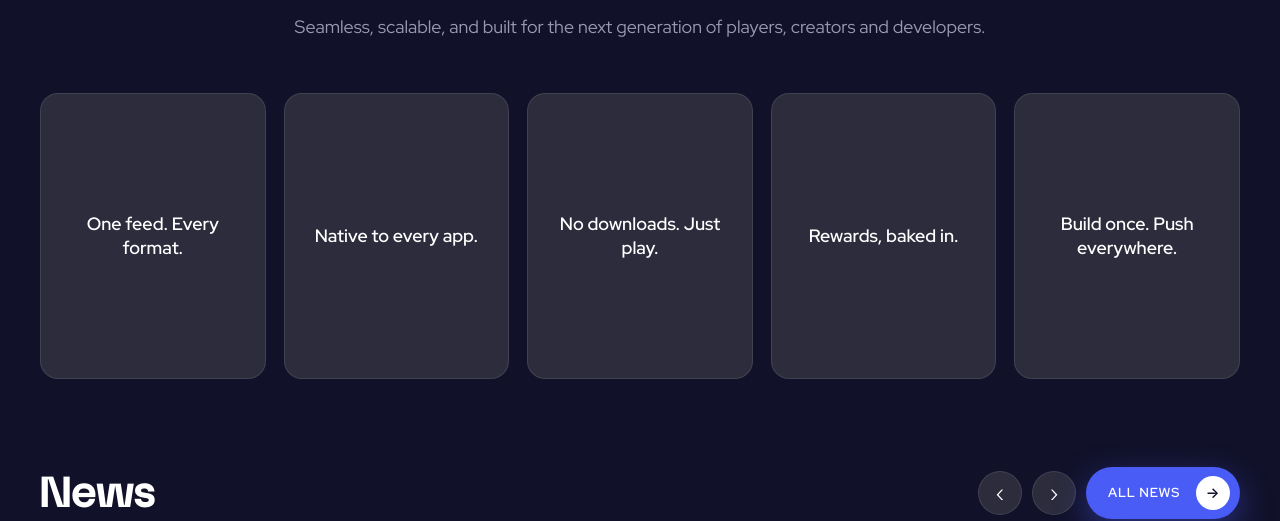
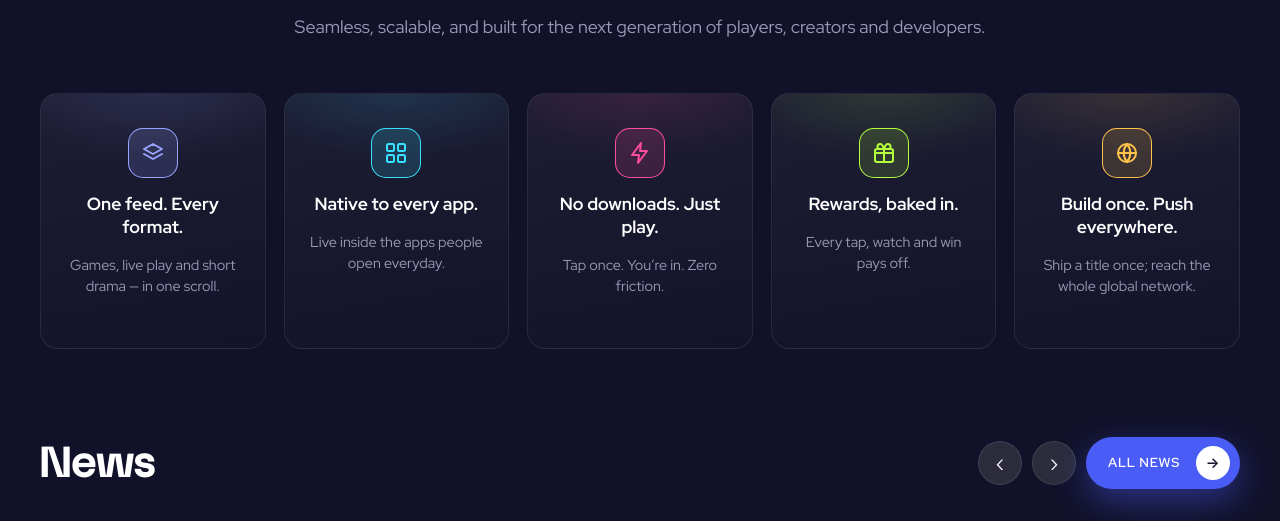
Before and after one commit to jplays2207/Desktop-playsout-uplift, a plain HTML site: page index.html in a window 1280 px wide. Shown: the part 1583-2104 px from the top of the page. Drawn offline with Linux system fonts and the light colour scheme.

Commit message:
Revamp feature tiles: icons, accent glows, always-on descriptions

```diff
--- a/assets/styles.css
+++ b/assets/styles.css
@@ -186,17 +186,29 @@ h1,h2,h3{font-family:var(--display);font-weight:800;letter-spacing:-.01em;color:
 .fcard--accent .mini{color:#eaeaff;font-size:.92rem;font-weight:500}
 .fcard .mini{color:var(--text-dim)}
 
-/* Tall, centered feature tiles with hover-reveal (home "Unlocking…" section) */
+/* Feature tiles with icon + accent glow (home "Unlocking…" section) */
 .feature-row.tiles{gap:18px}
-.feature-row.tiles .fcard{min-height:286px;flex-direction:column;align-items:center;justify-content:center;
-  text-align:center;padding:30px 22px;cursor:default;border-color:var(--line)}
-.feature-row.tiles .fcard:hover{transform:translateY(-5px);background:var(--slate);border-color:rgba(73,92,245,.55)}
-.feature-row.tiles .f-title{font-family:var(--font);font-weight:600;font-size:1.12rem;color:#fff;line-height:1.32;
-  transition:transform .3s var(--ease)}
-.feature-row.tiles .fcard:hover .f-title{transform:translateY(-6px)}
-.feature-row.tiles .f-desc{font-family:var(--font);color:var(--text-dim);font-size:.92rem;line-height:1.45;max-width:22ch;
-  opacity:0;max-height:0;overflow:hidden;transition:opacity .3s var(--ease),max-height .35s var(--ease),margin-top .3s}
-.feature-row.tiles .fcard:hover .f-desc{opacity:1;max-height:160px;margin-top:12px}
+.feature-row.tiles .fcard{--ac:#98A3FF;--acsoft:rgba(152,163,255,.16);min-height:256px;
+  flex-direction:column;align-items:center;justify-content:flex-start;gap:15px;text-align:center;
+  padding:34px 22px 30px;cursor:default;position:relative;overflow:hidden;
+  background:linear-gradient(170deg,rgba(255,255,255,.05),rgba(255,255,255,.012));
+  border:1px solid rgba(255,255,255,.08);transition:transform .3s var(--ease),border-color .3s,box-shadow .3s}
+.feature-row.tiles .fcard:nth-child(1){--ac:#98A3FF;--acsoft:rgba(152,163,255,.16)}
+.feature-row.tiles .fcard:nth-child(2){--ac:#38E1FF;--acsoft:rgba(56,225,255,.15)}
+.feature-row.tiles .fcard:nth-child(3){--ac:#FF4D9D;--acsoft:rgba(255,77,157,.15)}
+.feature-row.tiles .fcard:nth-child(4){--ac:#B6FF3C;--acsoft:rgba(182,255,60,.13)}
+.feature-row.tiles .fcard:nth-child(5){--ac:#FFC24B;--acsoft:rgba(255,194,75,.15)}
+.feature-row.tiles .fcard::before{content:"";position:absolute;top:-32%;left:50%;transform:translateX(-50%);
+  width:150%;height:58%;background:radial-gradient(ellipse at center,var(--ac),transparent 70%);
+  opacity:.13;pointer-events:none;transition:opacity .3s}
+.feature-row.tiles .fcard:hover{transform:translateY(-6px);border-color:var(--ac);box-shadow:0 22px 52px -26px rgba(0,0,0,.72)}
+.feature-row.tiles .fcard:hover::before{opacity:.28}
+.tile-ico{width:50px;height:50px;border-radius:15px;display:grid;place-items:center;color:var(--ac);
+  background:var(--acsoft);box-shadow:inset 0 0 0 1px var(--ac);transition:transform .3s var(--ease)}
+.feature-row.tiles .fcard:hover .tile-ico{transform:translateY(-2px) scale(1.07)}
+.tile-ico svg{width:24px;height:24px}
+.feature-row.tiles .f-title{font-family:var(--font);font-weight:700;font-size:1.1rem;color:#fff;line-height:1.3}
+.feature-row.tiles .f-desc{font-family:var(--font);color:var(--text-dim);font-size:.9rem;line-height:1.46;max-width:24ch}
 
 /* ---------------- News ---------------- */
 .news-head{display:flex;align-items:center;justify-content:space-between;gap:20px;flex-wrap:wrap;margin-bottom:38px}
--- a/index.html
+++ b/index.html
@@ -5,7 +5,7 @@
 <meta name="viewport" content="width=device-width, initial-scale=1.0" />
 <title>PlaysOut — Bite-sized entertainment, everywhere you already are</title>
 <meta name="description" content="PlaysOut is the home of bite-sized entertainment — quick games, live interactive play and binge-able short dramas, dropped straight into the apps billions already use. Rewards included." />
-<link rel="stylesheet" href="assets/styles.css?v=23" />
+<link rel="stylesheet" href="assets/styles.css?v=24" />
 </head>
 <body>
 
@@ -108,11 +108,11 @@
       <p class="lead" style="margin:16px auto 0">Seamless, scalable, and built for the next generation of players, creators and developers.</p>
     </div>
     <div class="feature-row tiles" style="margin-top:8px">
-      <div class="fcard reveal d1"><span class="f-title">One feed. Every format.</span><span class="f-desc">Games, live play and short drama — in one scroll.</span></div>
-      <div class="fcard reveal d1"><span class="f-title">Native to every app.</span><span class="f-desc">Live inside the apps people open everyday.</span></div>
-      <div class="fcard reveal d2"><span class="f-title">No downloads. Just play.</span><span class="f-desc">Tap once. You&rsquo;re in. Zero friction.</span></div>
-      <div class="fcard reveal d3"><span class="f-title">Rewards, baked in.</span><span class="f-desc">Every tap, watch and win pays off.</span></div>
-      <div class="fcard reveal d4"><span class="f-title">Build once. Push everywhere.</span><span class="f-desc">Ship a title once; reach the whole global network.</span></div>
+      <div class="fcard reveal d1"><span class="tile-ico" aria-hidden="true"><svg viewBox="0 0 24 24" fill="none" stroke="currentColor" stroke-width="2" stroke-linecap="round" stroke-linejoin="round"><path d="M12 3l9 5-9 5-9-5 9-5z"/><path d="M3 13l9 5 9-5"/></svg></span><span class="f-title">One feed. Every format.</span><span class="f-desc">Games, live play and short drama — in one scroll.</span></div>
+      <div class="fcard reveal d1"><span class="tile-ico" aria-hidden="true"><svg viewBox="0 0 24 24" fill="none" stroke="currentColor" stroke-width="2" stroke-linecap="round" stroke-linejoin="round"><rect x="3" y="3" width="7" height="7" rx="1.5"/><rect x="14" y="3" width="7" height="7" rx="1.5"/><rect x="3" y="14" width="7" height="7" rx="1.5"/><rect x="14" y="14" width="7" height="7" rx="1.5"/></svg></span><span class="f-title">Native to every app.</span><span class="f-desc">Live inside the apps people open everyday.</span></div>
+      <div class="fcard reveal d2"><span class="tile-ico" aria-hidden="true"><svg viewBox="0 0 24 24" fill="none" stroke="currentColor" stroke-width="2" stroke-linecap="round" stroke-linejoin="round"><path d="M13 2 4 14h7l-1 8 9-12h-7l1-8z"/></svg></span><span class="f-title">No downloads. Just play.</span><span class="f-desc">Tap once. You&rsquo;re in. Zero friction.</span></div>
+      <div class="fcard reveal d3"><span class="tile-ico" aria-hidden="true"><svg viewBox="0 0 24 24" fill="none" stroke="currentColor" stroke-width="2" stroke-linecap="round" stroke-linejoin="round"><rect x="3" y="8" width="18" height="13" rx="2"/><path d="M3 12h18M12 8v13"/><path d="M12 8s-1.4-5-4-5a2.4 2.4 0 0 0 0 5zM12 8s1.4-5 4-5a2.4 2.4 0 0 1 0 5z"/></svg></span><span class="f-title">Rewards, baked in.</span><span class="f-desc">Every tap, watch and win pays off.</span></div>
+      <div class="fcard reveal d4"><span class="tile-ico" aria-hidden="true"><svg viewBox="0 0 24 24" fill="none" stroke="currentColor" stroke-width="2" stroke-linecap="round" stroke-linejoin="round"><circle cx="12" cy="12" r="9"/><path d="M3 12h18"/><path d="M12 3a14 14 0 0 1 0 18 14 14 0 0 1 0-18z"/></svg></span><span class="f-title">Build once. Push everywhere.</span><span class="f-desc">Ship a title once; reach the whole global network.</span></div>
     </div>
   </div>
 </section>
```
Also changed, not shown: dev-arena.html (+1 -1 lines), drama.html (+1 -1 lines), hub.html (+1 -1 lines), investors.html (+1 -1 lines), news.html (+1 -1 lines).
